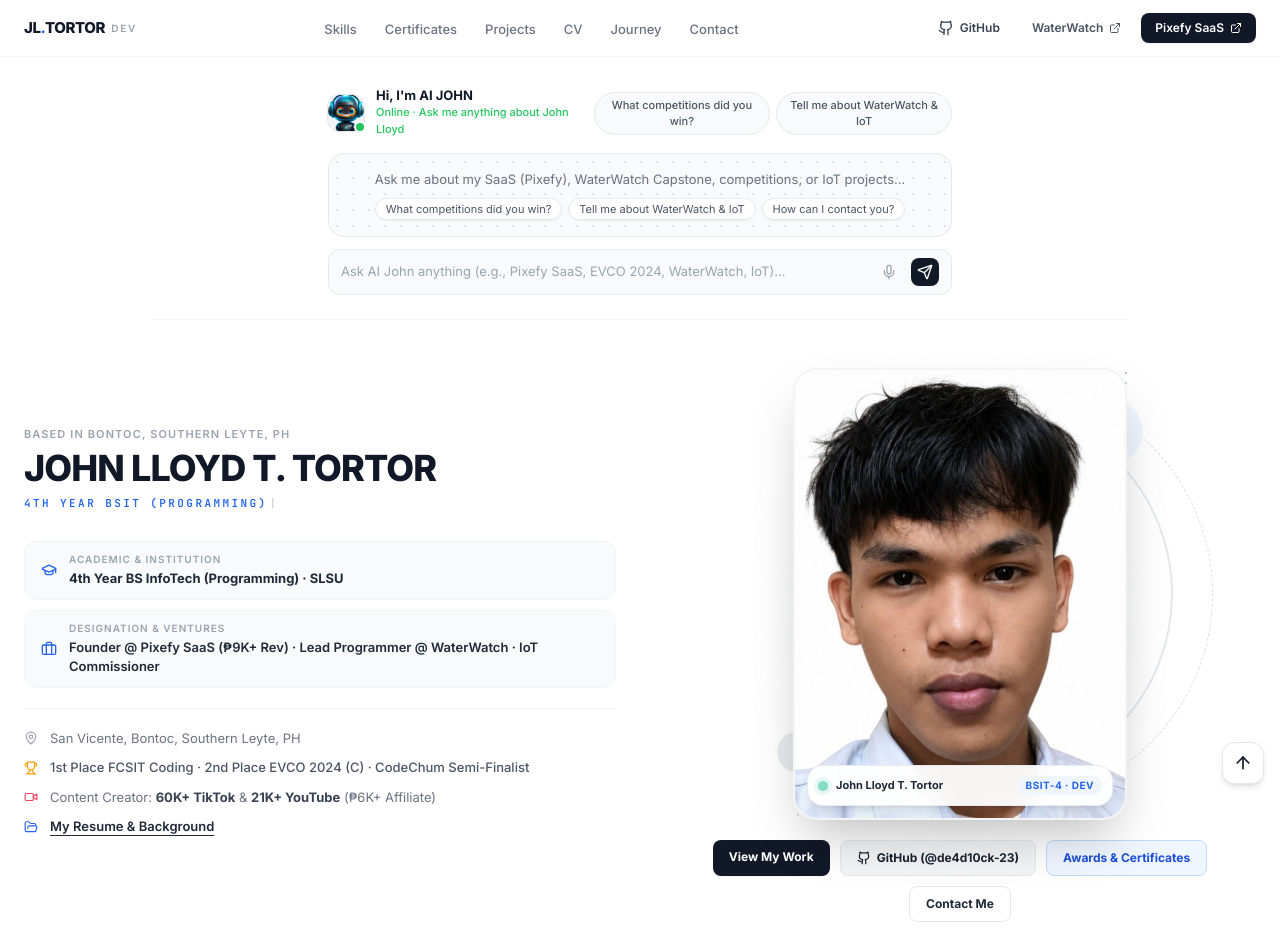
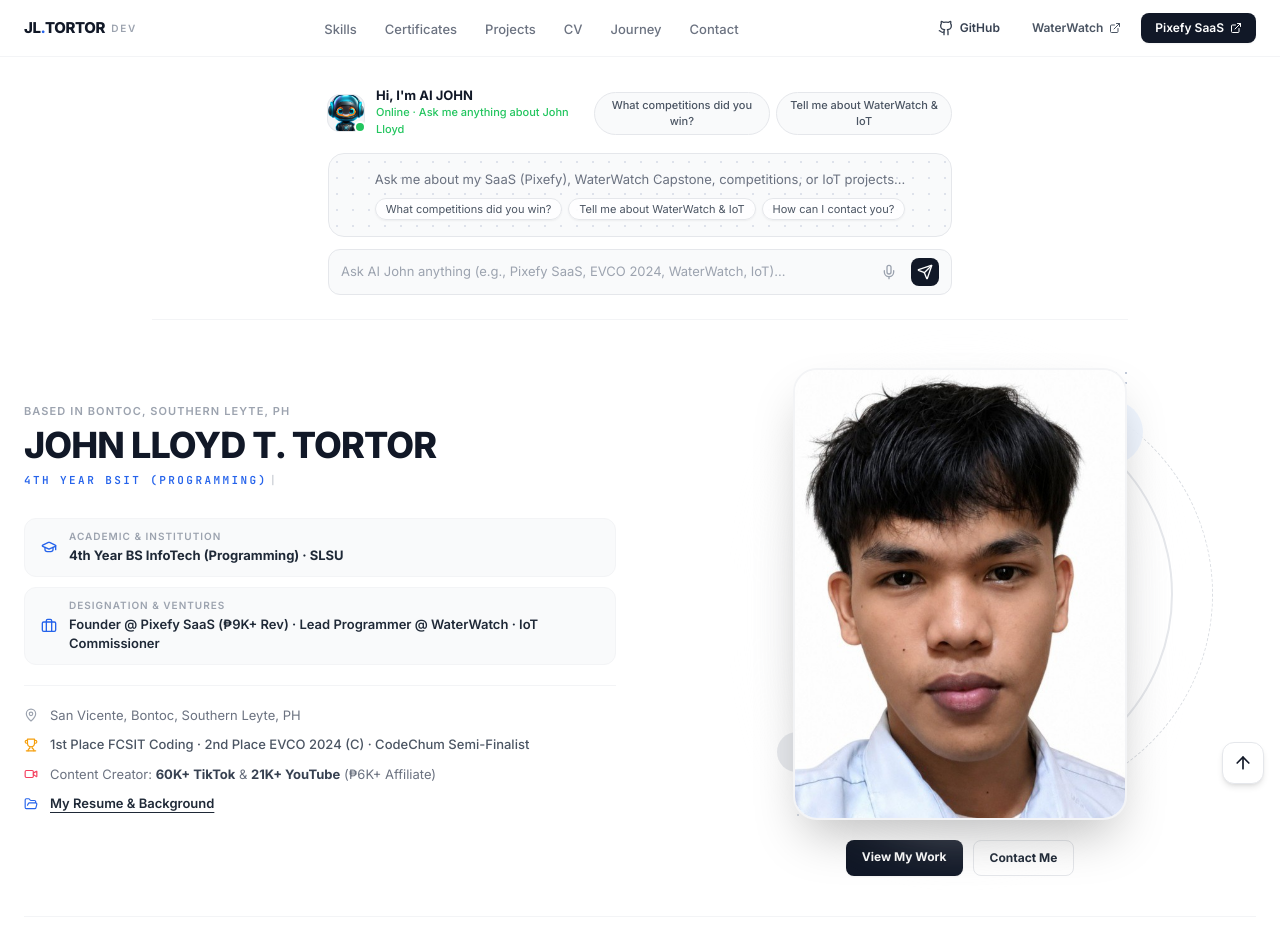
Before and after one commit to de4d10ck-23/portfolio, a React (Vite) app: page / in a window 1280 px wide. Shown: the top 952 px of the page. Built offline with nearby package versions, Linux system fonts and the light colour scheme.

Commit message:
feat: remove status pill overlay from hero photo and clean up action buttons

```diff
--- a/src/components/Hero.tsx
+++ b/src/components/Hero.tsx
@@ -545,18 +545,6 @@ export const Hero: React.FC = () => {
                     src={customPortrait || PERSONAL_INFO.avatarUrl}
                     className="h-[21rem] sm:h-[25rem] lg:h-[28rem] w-[260px] sm:w-[300px] lg:w-[330px] object-cover object-top"
                   />
-                  {/* Subtle status pill on photo */}
-                  <div className="absolute bottom-3 left-3 right-3 p-2.5 rounded-2xl bg-white/95 backdrop-blur-md border border-gray-200/80 shadow-lg flex items-center justify-between">
-                    <div className="flex items-center gap-2">
-                      <span className="w-2.5 h-2.5 rounded-full bg-emerald-500 animate-pulse ring-4 ring-emerald-500/20" />
-                      <span className="text-[11px] font-bold text-gray-800">
-                        John Lloyd T. Tortor
-                      </span>
-                    </div>
-                    <span className="text-[10px] font-bold tracking-wider uppercase text-blue-600 bg-blue-50 px-2 py-0.5 rounded-full">
-                      BSIT-4 · Dev
-                    </span>
-                  </div>
                 </div>
 
                 {/* Optional Upload Custom Portrait Button on Hover */}
@@ -585,21 +573,6 @@ export const Hero: React.FC = () => {
                 className="px-4 py-2 bg-gray-900 hover:bg-gray-700 text-white text-[12px] font-bold rounded-lg transition-colors shadow-sm"
               >
                 View My Work
-              </a>
-              <a
-                href={PERSONAL_INFO.githubUrl}
-                target="_blank"
-                rel="noopener noreferrer"
-                className="px-4 py-2 bg-gray-100 hover:bg-gray-200 text-gray-900 text-[12px] font-bold rounded-lg border border-gray-200 transition-colors flex items-center gap-1.5"
-              >
-                <Github className="w-3.5 h-3.5" />
-                <span>GitHub (@de4d10ck-23)</span>
-              </a>
-              <a
-                href="#certificates"
-                className="px-4 py-2 bg-blue-50 hover:bg-blue-100 text-blue-700 text-[12px] font-bold rounded-lg border border-blue-200 transition-colors"
-              >
-                Awards &amp; Certificates
               </a>
               <a
                 href="#contact"
```
